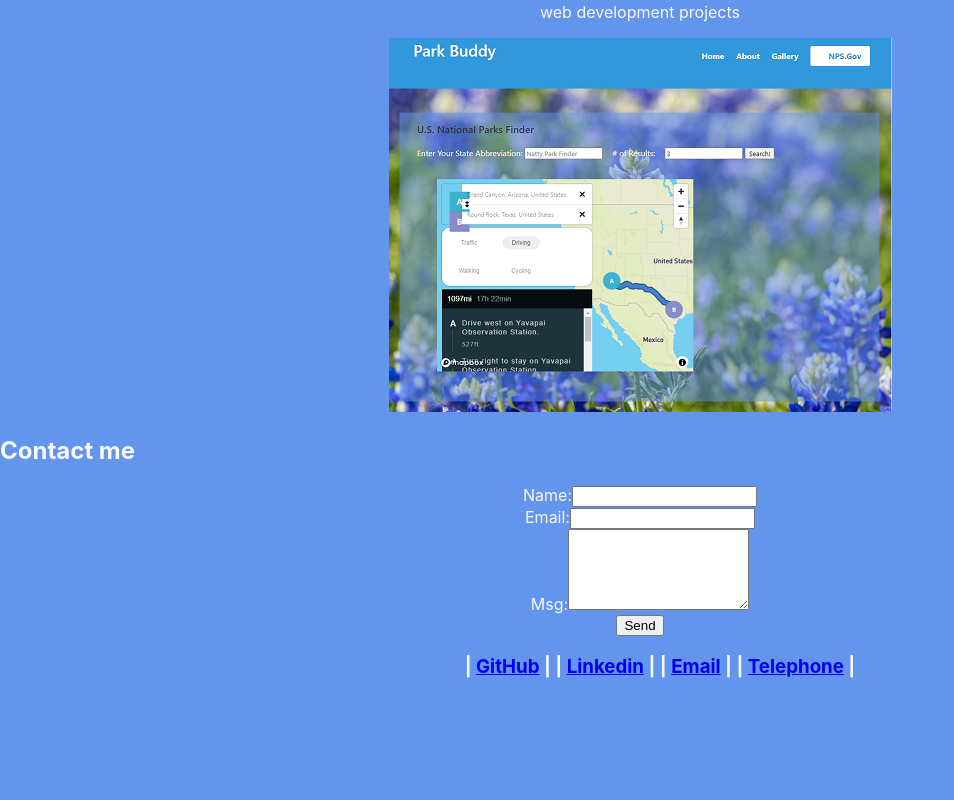
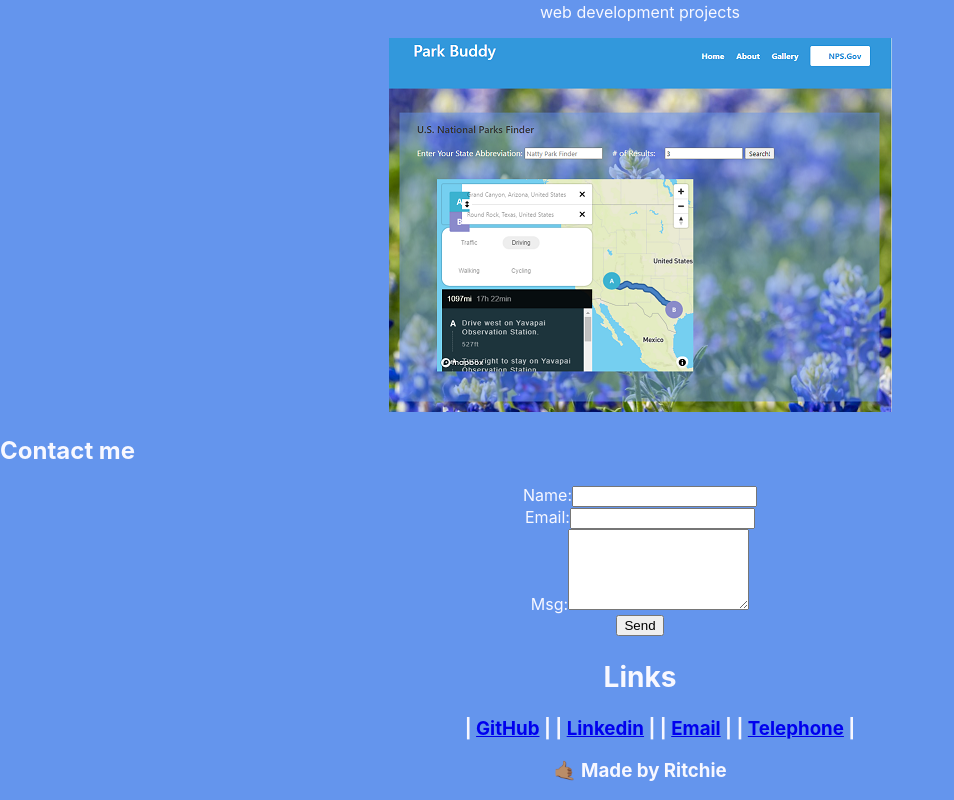
Before and after one commit to xRitchie91/React-Portfolio, a React (Create React App) app: page / in a window 1280 px wide. Shown: the part 824-1624 px from the top of the page, without its empty margins (0-954 px from the left). Before the commit the page ends 1521 px from the top, so only its background shows below. Built offline with nearby package versions, Linux system fonts and the light colour scheme.

Commit message:
Update footer.js
updated links in footer

```diff
--- a/src/components/footer/index.js
+++ b/src/components/footer/index.js
@@ -6,12 +6,14 @@ function Footer() {
         <footer>
             <h3 className="footer">
                 <center>
+                    <h2>Links</h2>
                 <ul>
                 | <a href="https://github.com/xRitchie91">GitHub</a> |
                 | <a href="https://www.linkedin.com/in/richard-ortiz-6a8a82bb/">Linkedin</a> |
                 | <a href="mailto:r.ortiz54@yahoo.com">Email</a> |
                 | <a href="tel:5126960674">Telephone</a> |
                 </ul>
+                <p>🤙🏽 Made by Ritchie</p>
                 </center>
 
             </h3>
```
